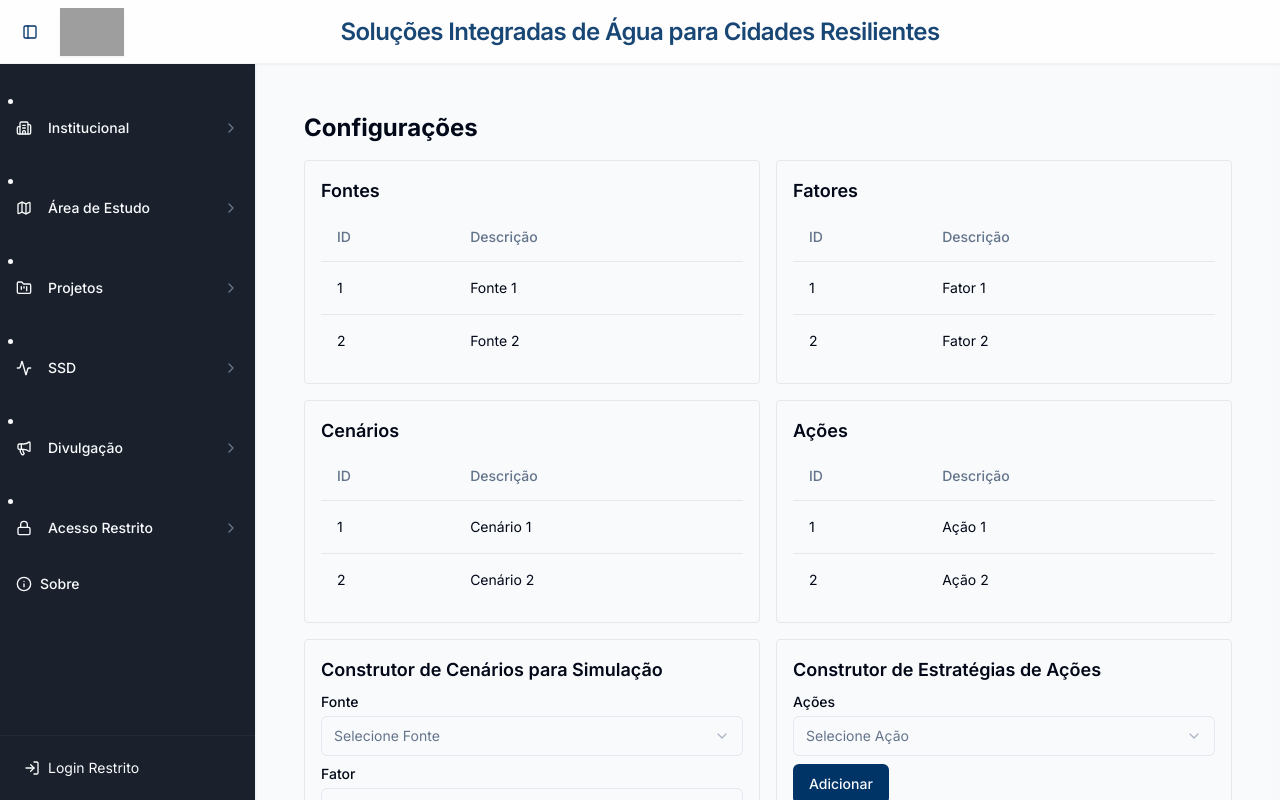
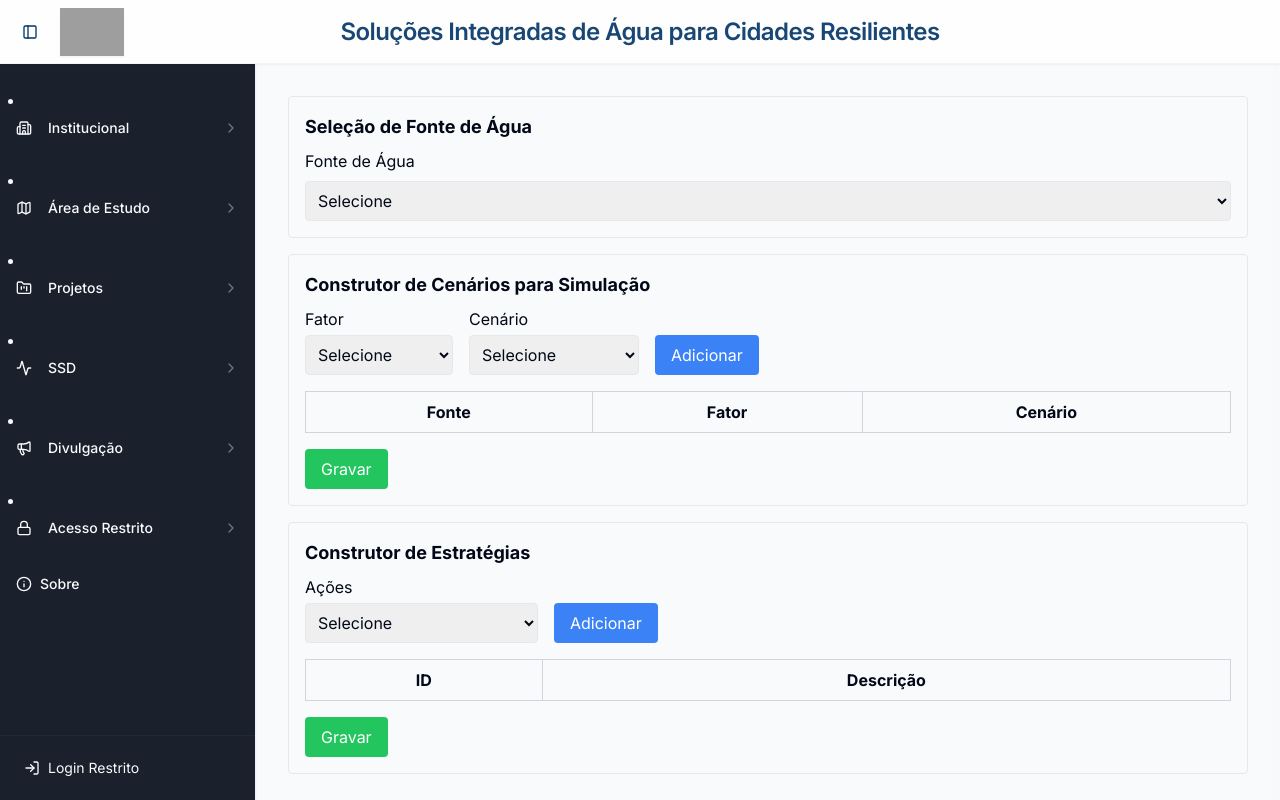
Before and after one commit to wlibrelon/ssd_sacre_v2, a React (Vite) app: page /ssd/configuracoes in a window 1280 px wide. Built offline with nearby package versions, Linux system fonts and the light colour scheme; grey boxes are pictures that could not be loaded.

Commit message:
Auto-commit after full sync (build simulation)

```diff
--- a/src/pages/ssd/Configuracoes.tsx
+++ b/src/pages/ssd/Configuracoes.tsx
@@ -1,240 +1,210 @@
 import React, { useState } from 'react'
-import {
-  Select,
-  SelectContent,
-  SelectItem,
-  SelectTrigger,
-  SelectValue,
-} from '@/components/ui/select'
-import { Button } from '@/components/ui/button'
-import {
-  Table,
-  TableBody,
-  TableCell,
-  TableHead,
-  TableHeader,
-  TableRow,
-} from '@/components/ui/table'
-
-// Reusable DataPanel component for static tables
-type DataPanelProps = {
-  title: string
-  data: { id: number; descricao: string }[]
-}
-
-const DataPanel: React.FC<DataPanelProps> = ({ title, data }) => (
-  <div className="border rounded p-4">
-    <h3 className="text-lg font-semibold mb-2">{title}</h3>
-    <Table>
-      <TableHeader>
-        <TableRow>
-          <TableHead>ID</TableHead>
-          <TableHead>Descrição</TableHead>
-        </TableRow>
-      </TableHeader>
-      <TableBody>
-        {data.map((item) => (
-          <TableRow key={item.id}>
-            <TableCell>{item.id}</TableCell>
-            <TableCell>{item.descricao}</TableCell>
-          </TableRow>
-        ))}
-      </TableBody>
-    </Table>
-  </div>
-)
-
-// Static data for panels 1-4
-const fontesList = [
-  { id: 1, descricao: 'Fonte 1' },
-  { id: 2, descricao: 'Fonte 2' },
-]
-
-const fatoresList = [
-  { id: 1, descricao: 'Fator 1' },
-  { id: 2, descricao: 'Fator 2' },
-]
-
-const cenariosList = [
-  { id: 1, descricao: 'Cenário 1' },
-  { id: 2, descricao: 'Cenário 2' },
-]
-
-const acoesList = [
-  { id: 1, descricao: 'Ação 1' },
-  { id: 2, descricao: 'Ação 2' },
-]
 
 const Configuracoes: React.FC = () => {
-  const [selectedFonte, setSelectedFonte] = useState<string>('')
+  // Estados para Quadro 1
+  const [selectedFonteGlobal, setSelectedFonteGlobal] = useState<string>('')
+
+  // Estados para Quadro 2
   const [selectedFator, setSelectedFator] = useState<string>('')
   const [selectedCenario, setSelectedCenario] = useState<string>('')
-  const [selectedAcao, setSelectedAcao] = useState<string>('')
-  const [cenarioSimulacao, setCenarioSimulacao] = useState<{ id: number; descricao: string }[]>([])
-  const [estrategiaSimulacao, setEstrategiaSimulacao] = useState<
-    { id: number; descricao: string }[]
+  const [cenarioSimulacao, setCenarioSimulacao] = useState<
+    Array<{ fonte: string; fator: string; cenario: string }>
   >([])
 
+  // Estados para Quadro 3
+  const [selectedAcao, setSelectedAcao] = useState<string>('')
+  const [estrategiaSimulacao, setEstrategiaSimulacao] = useState<
+    Array<{ id: string; descricao: string }>
+  >([])
+
+  // Opções para comboboxes
+  const fontes = ['Batalha', 'Bauru', 'Guarani']
+  const fatores = ['Clima', 'Uso da Terra', 'Condutividade', 'Captações']
+  const cenarios = ['Tendencial', 'Pessimista', 'Conservacionista']
+  const acoes = [
+    '1-Instalar barraginhas',
+    '2-...',
+    // Adicione as outras ações até 8-Barramento a montante
+    '8-Barramento a montante',
+  ]
+
+  // Funções para Quadro 2
   const handleAddCenario = () => {
-    if (selectedFonte && selectedFator && selectedCenario) {
-      const descricao = `${selectedFonte}_${selectedFator}_${selectedCenario}`
-      const newId = cenarioSimulacao.length + 1
-      setCenarioSimulacao([...cenarioSimulacao, { id: newId, descricao }])
-      setSelectedFonte('')
+    if (selectedFonteGlobal && selectedFator && selectedCenario) {
+      setCenarioSimulacao([
+        ...cenarioSimulacao,
+        { fonte: selectedFonteGlobal, fator: selectedFator, cenario: selectedCenario },
+      ])
       setSelectedFator('')
       setSelectedCenario('')
     }
   }
 
-  const handleSaveCenario = () => {
-    // Simulate creating table cenario_simulacao
-    console.log('Creating cenario_simulacao table with data:', cenarioSimulacao)
-    // In a real app, send to backend
+  const handleGravarCenario = () => {
+    // Lógica para gravar cenario_simulacao
+    console.log('Gravando cenários:', cenarioSimulacao)
     setCenarioSimulacao([])
   }
 
+  // Funções para Quadro 3
   const handleAddAcao = () => {
     if (selectedAcao) {
-      const newId = estrategiaSimulacao.length + 1
-      setEstrategiaSimulacao([...estrategiaSimulacao, { id: newId, descricao: selectedAcao }])
+      const [id, descricao] = selectedAcao.split('-')
+      setEstrategiaSimulacao([...estrategiaSimulacao, { id, descricao }])
       setSelectedAcao('')
     }
   }
 
-  const handleSaveAcao = () => {
-    // Simulate creating table estrategia_simulacao
-    console.log('Creating estrategia_simulacao table with data:', estrategiaSimulacao)
-    // In a real app, send to backend
+  const handleGravarEstrategia = () => {
+    // Lógica para gravar estrategia_simulacao
+    console.log('Gravando estratégias:', estrategiaSimulacao)
     setEstrategiaSimulacao([])
   }
 
   return (
-    <div className="container mx-auto p-4">
-      <h1 className="text-2xl font-bold mb-4">Configurações</h1>
-      <div className="grid md:grid-cols-2 gap-4">
-        {/* Quadro 1: Fontes */}
-        <DataPanel title="Fontes" data={fontesList} />
+    <div className="grid md:grid-cols-1 gap-4">
+      {/* Quadro 1 - Seleção de Fonte de Água */}
+      <div className="p-4 border rounded">
+        <h2 className="text-lg font-bold mb-2">Seleção de Fonte de Água</h2>
+        <label htmlFor="fonte" className="block mb-2">
+          Fonte de Água
+        </label>
+        <select
+          id="fonte"
+          value={selectedFonteGlobal}
+          onChange={(e) => setSelectedFonteGlobal(e.target.value)}
+          className="w-full p-2 border rounded"
+        >
+          <option value="">Selecione</option>
+          {fontes.map((fonte) => (
+            <option key={fonte} value={fonte}>
+              {fonte}
+            </option>
+          ))}
+        </select>
+      </div>
 
-        {/* Quadro 2: Fatores */}
-        <DataPanel title="Fatores" data={fatoresList} />
+      {/* Quadro 2 - Construtor de Cenários para Simulação */}
+      <div className="p-4 border rounded">
+        <h2 className="text-lg font-bold mb-2">Construtor de Cenários para Simulação</h2>
+        <div className="flex gap-4 mb-4">
+          <div>
+            <label htmlFor="fator" className="block mb-1">
+              Fator
+            </label>
+            <select
+              id="fator"
+              value={selectedFator}
+              onChange={(e) => setSelectedFator(e.target.value)}
+              className="p-2 border rounded"
+            >
+              <option value="">Selecione</option>
+              {fatores.map((fator) => (
+                <option key={fator} value={fator}>
+                  {fator}
+                </option>
+              ))}
+            </select>
+          </div>
+          <div>
+            <label htmlFor="cenario" className="block mb-1">
+              Cenário
+            </label>
+            <select
+              id="cenario"
+              value={selectedCenario}
+              onChange={(e) => setSelectedCenario(e.target.value)}
+              className="p-2 border rounded"
+            >
+              <option value="">Selecione</option>
+              {cenarios.map((cenario) => (
+                <option key={cenario} value={cenario}>
+                  {cenario}
+                </option>
+              ))}
+            </select>
+          </div>
+          <button
+            onClick={handleAddCenario}
+            className="self-end px-4 py-2 bg-blue-500 text-white rounded"
+          >
+            Adicionar
+          </button>
+        </div>
+        <table className="w-full border-collapse border border-gray-300 mb-4">
+          <thead>
+            <tr>
+              <th className="border border-gray-300 p-2">Fonte</th>
+              <th className="border border-gray-300 p-2">Fator</th>
+              <th className="border border-gray-300 p-2">Cenário</th>
+            </tr>
+          </thead>
+          <tbody>
+            {cenarioSimulacao.map((item, index) => (
+              <tr key={index}>
+                <td className="border border-gray-300 p-2">{item.fonte}</td>
+                <td className="border border-gray-300 p-2">{item.fator}</td>
+                <td className="border border-gray-300 p-2">{item.cenario}</td>
+              </tr>
+            ))}
+          </tbody>
+        </table>
+        <button onClick={handleGravarCenario} className="px-4 py-2 bg-green-500 text-white rounded">
+          Gravar
+        </button>
+      </div>
 
-        {/* Quadro 3: Cenários */}
-        <DataPanel title="Cenários" data={cenariosList} />
-
-        {/* Quadro 4: Ações */}
-        <DataPanel title="Ações" data={acoesList} />
-
-        {/* Quadro 5: Construtor de Cenários */}
-        <div className="border rounded p-4">
-          <h3 className="text-lg font-semibold mb-2">Construtor de Cenários para Simulação</h3>
-          <div className="mb-2">
-            <label className="block text-sm font-medium mb-1">Fonte</label>
-            <Select value={selectedFonte} onValueChange={setSelectedFonte}>
-              <SelectTrigger>
-                <SelectValue placeholder="Selecione Fonte" />
-              </SelectTrigger>
-              <SelectContent>
-                <SelectItem value="Batalha">Batalha</SelectItem>
-                <SelectItem value="Bauru">Bauru</SelectItem>
-                <SelectItem value="Guarani">Guarani</SelectItem>
-              </SelectContent>
-            </Select>
+      {/* Quadro 3 - Construtor de Estratégias */}
+      <div className="p-4 border rounded">
+        <h2 className="text-lg font-bold mb-2">Construtor de Estratégias</h2>
+        <div className="flex gap-4 mb-4">
+          <div>
+            <label htmlFor="acao" className="block mb-1">
+              Ações
+            </label>
+            <select
+              id="acao"
+              value={selectedAcao}
+              onChange={(e) => setSelectedAcao(e.target.value)}
+              className="p-2 border rounded"
+            >
+              <option value="">Selecione</option>
+              {acoes.map((acao) => (
+                <option key={acao} value={acao}>
+                  {acao}
+                </option>
+              ))}
+            </select>
           </div>
-          <div className="mb-2">
-            <label className="block text-sm font-medium mb-1">Fator</label>
-            <Select value={selectedFator} onValueChange={setSelectedFator}>
-              <SelectTrigger>
-                <SelectValue placeholder="Selecione Fator" />
-              </SelectTrigger>
-              <SelectContent>
-                <SelectItem value="Clima">Clima</SelectItem>
-                <SelectItem value="Uso da Terra">Uso da Terra</SelectItem>
-                <SelectItem value="Condutividade">Condutividade</SelectItem>
-                <SelectItem value="Captações">Captações</SelectItem>
-              </SelectContent>
-            </Select>
-          </div>
-          <div className="mb-2">
-            <label className="block text-sm font-medium mb-1">Cenário</label>
-            <Select value={selectedCenario} onValueChange={setSelectedCenario}>
-              <SelectTrigger>
-                <SelectValue placeholder="Selecione Cenário" />
-              </SelectTrigger>
-              <SelectContent>
-                <SelectItem value="Tendencial">Tendencial</SelectItem>
-                <SelectItem value="Pessimista">Pessimista</SelectItem>
-                <SelectItem value="Conservacionista">Conservacionista</SelectItem>
-              </SelectContent>
-            </Select>
-          </div>
-          <Button onClick={handleAddCenario} className="mb-2">
+          <button
+            onClick={handleAddAcao}
+            className="self-end px-4 py-2 bg-blue-500 text-white rounded"
+          >
             Adicionar
-          </Button>
-          <Table>
-            <TableHeader>
-              <TableRow>
-                <TableHead>ID</TableHead>
-                <TableHead>Descrição</TableHead>
-              </TableRow>
-            </TableHeader>
-            <TableBody>
-              {cenarioSimulacao.map((item) => (
-                <TableRow key={item.id}>
-                  <TableCell>{item.id}</TableCell>
-                  <TableCell>{item.descricao}</TableCell>
-                </TableRow>
-              ))}
-            </TableBody>
-          </Table>
-          <Button onClick={handleSaveCenario} className="mt-2">
-            Gravar
-          </Button>
+          </button>
         </div>
-
-        {/* Quadro 6: Construtor de Estratégias */}
-        <div className="border rounded p-4">
-          <h3 className="text-lg font-semibold mb-2">Construtor de Estratégias de Ações</h3>
-          <div className="mb-2">
-            <label className="block text-sm font-medium mb-1">Ações</label>
-            <Select value={selectedAcao} onValueChange={setSelectedAcao}>
-              <SelectTrigger>
-                <SelectValue placeholder="Selecione Ação" />
-              </SelectTrigger>
-              <SelectContent>
-                <SelectItem value="1-Instalar barraginhas">1-Instalar barraginhas</SelectItem>
-                <SelectItem value="2-Ação 2">2-Ação 2</SelectItem>
-                <SelectItem value="3-Ação 3">3-Ação 3</SelectItem>
-                <SelectItem value="4-Ação 4">4-Ação 4</SelectItem>
-                <SelectItem value="5-Ação 5">5-Ação 5</SelectItem>
-                <SelectItem value="6-Ação 6">6-Ação 6</SelectItem>
-                <SelectItem value="7-Ação 7">7-Ação 7</SelectItem>
-                <SelectItem value="8-Barramento a montante">8-Barramento a montante</SelectItem>
-              </SelectContent>
-            </Select>
-          </div>
-          <Button onClick={handleAddAcao} className="mb-2">
-            Adicionar
-          </Button>
-          <Table>
-            <TableHeader>
-              <TableRow>
-                <TableHead>ID</TableHead>
-                <TableHead>Descrição</TableHead>
-              </TableRow>
-            </TableHeader>
-            <TableBody>
-              {estrategiaSimulacao.map((item) => (
-                <TableRow key={item.id}>
-                  <TableCell>{item.id}</TableCell>
-                  <TableCell>{item.descricao}</TableCell>
-                </TableRow>
-              ))}
-            </TableBody>
-          </Table>
-          <Button onClick={handleSaveAcao} className="mt-2">
-            Gravar
-          </Button>
-        </div>
+        <table className="w-full border-collapse border border-gray-300 mb-4">
+          <thead>
+            <tr>
+              <th className="border border-gray-300 p-2">ID</th>
+              <th className="border border-gray-300 p-2">Descrição</th>
+            </tr>
+          </thead>
+          <tbody>
+            {estrategiaSimulacao.map((item, index) => (
+              <tr key={index}>
+                <td className="border border-gray-300 p-2">{item.id}</td>
+                <td className="border border-gray-300 p-2">{item.descricao}</td>
+              </tr>
+            ))}
+          </tbody>
+        </table>
+        <button
+          onClick={handleGravarEstrategia}
+          className="px-4 py-2 bg-green-500 text-white rounded"
+        >
+          Gravar
+        </button>
       </div>
     </div>
   )
```
Also changed, not shown: .skip.config.json.
